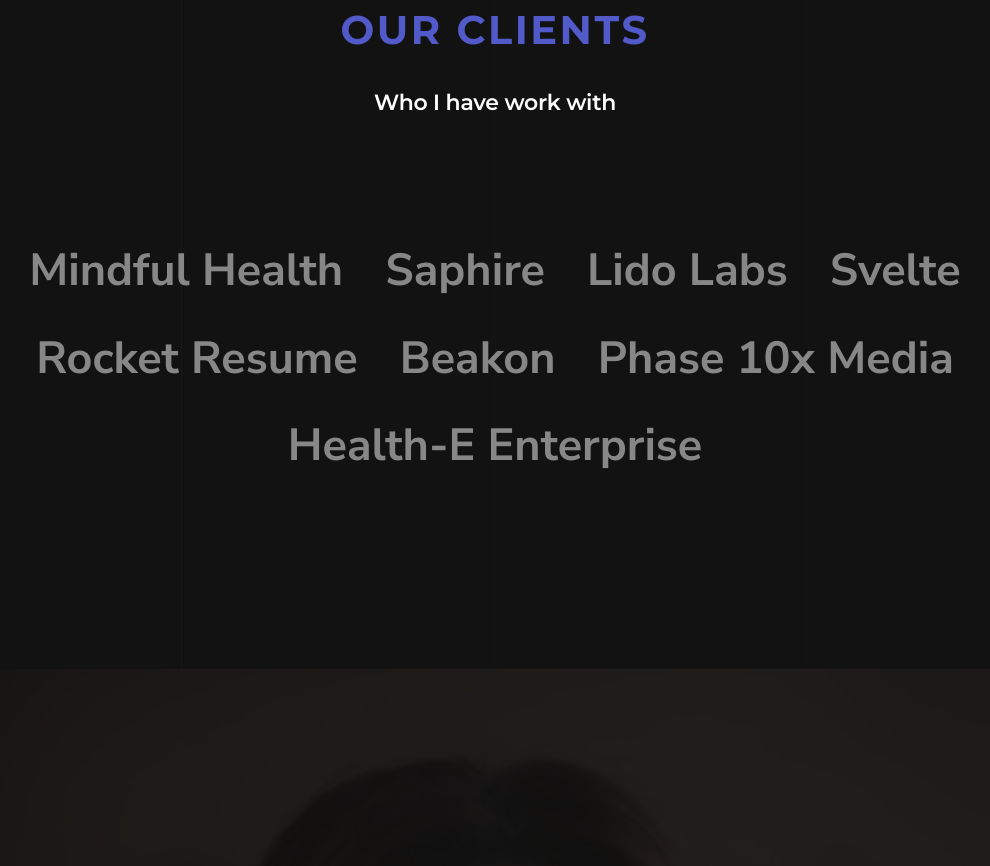
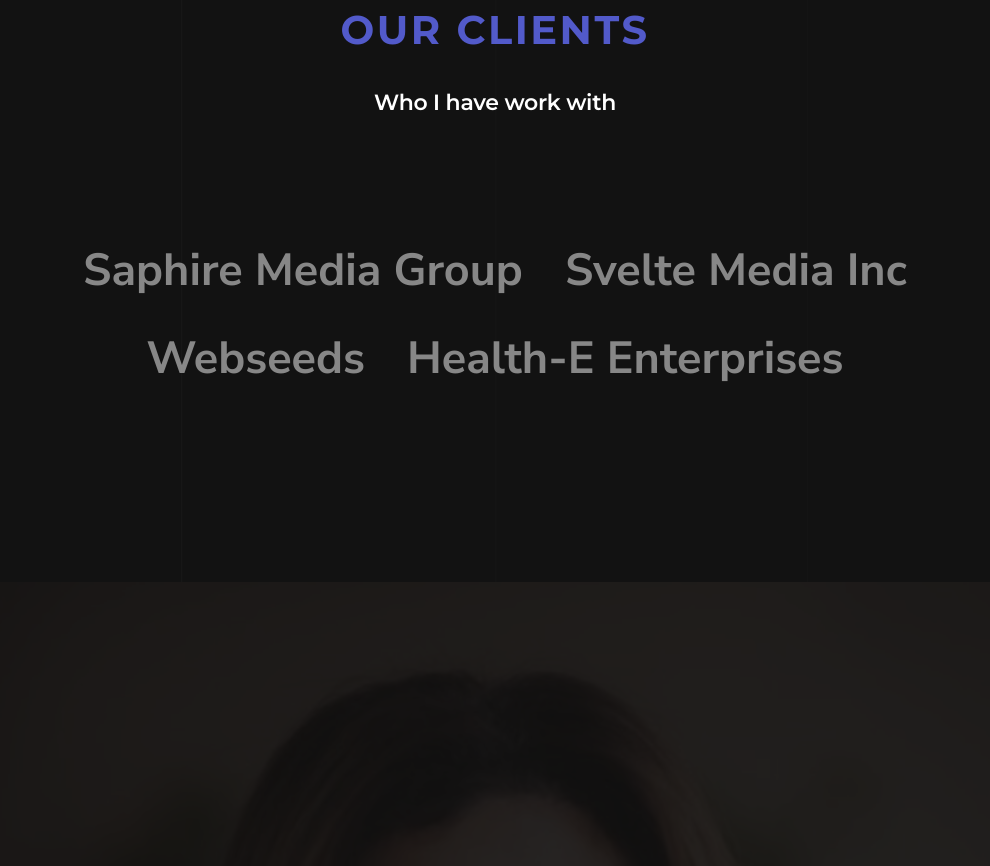
Before and after one commit to emma-portfolio-site/emma-portfolio, a plain HTML site: page index.html in a window 1280 px wide. Shown: the part 4575-5441 px from the top of the page, without its empty margins (145-1135 px from the left). Drawn offline with Linux system fonts and the light colour scheme; files whose address does not match are found by name.

Commit message:
changes companies

```diff
--- a/index.html
+++ b/index.html
@@ -396,14 +396,10 @@
         <div class="row clients-wrap" data-aos="fade-up">
             <div class="col-twelve">
                 <ul class="clients">
-                    <li><a href="#0">Mindful Health</a></li>
-                    <li><a href="#0">Saphire</a></li>
-                    <li><a href="#0">Lido Labs</a></li>
-                    <li><a href="#0">Svelte</a></li>
-                    <li><a href="#0">Rocket Resume</a></li>
-                    <li><a href="#0">Beakon</a></li>
-                    <li><a href="#0">Phase 10x Media</a></li>
-                    <li><a href="#0">Health-E Enterprise</a></li>
+                    <li><a href="#0">Saphire Media Group</a></li>
+                    <li><a href="#0">Svelte Media Inc</a></li>
+                    <li><a href="#0">Webseeds</a></li>
+                    <li><a href="#0">Health-E Enterprises</a></li>
                 </ul>
             </div>
         </div>
```
